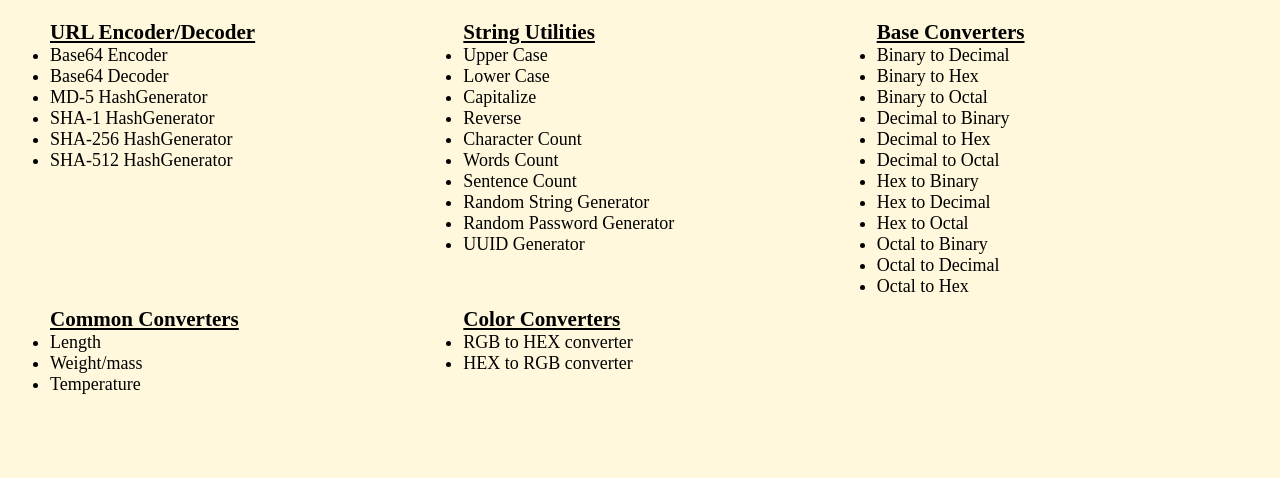
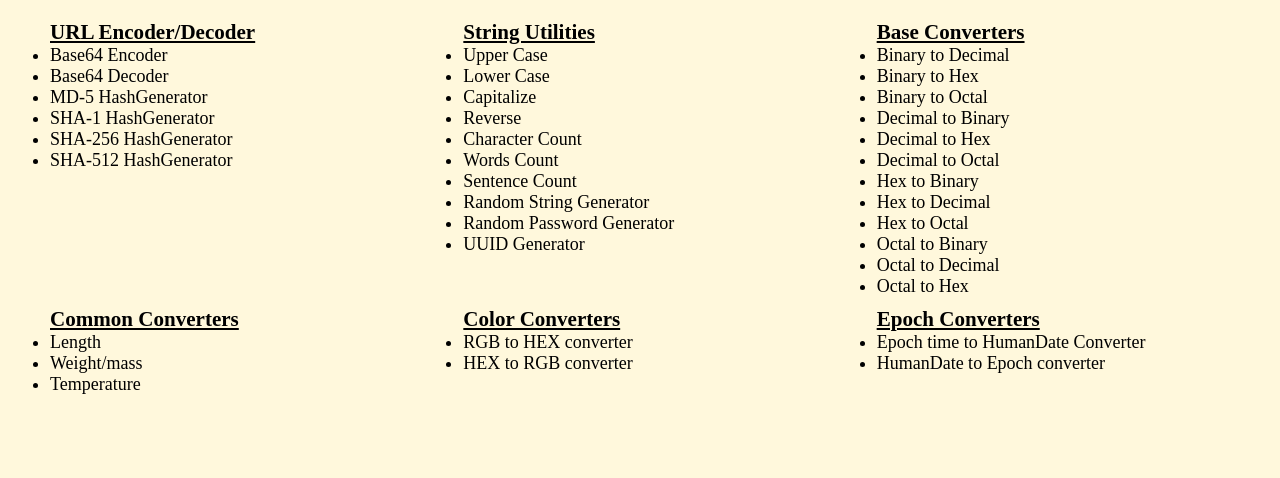
Before and after one commit to venkatnarasimha/central-utilty-Application-website, a website: page index.html in a window 1280 px wide. Shown: the part 322-800 px from the top of the page. Drawn offline with Linux system fonts and the light colour scheme.

Commit message:
added epoch converters

```diff
--- a/index.html
+++ b/index.html
@@ -5,6 +5,7 @@
     <meta http-equiv="X-UA-Compatible" content="IE=edge">
     <meta name="viewport" content="width=device-width, initial-scale=1.0">
     <title>Utility Applications</title>
+    <link rel = "icon" href ="https://img.icons8.com/material-rounded/24/000000/wrench.png" type = "image/x-icon">
     <link rel="stylesheet" href="style.css">
 </head>
 <body>
@@ -84,6 +85,14 @@
             </ul>
         </div>
 
+        <div class="epoch">
+            <h3>Epoch Converters</h3>
+            <ul>
+                <li><a href="https://epoch-converters.netlify.app/epoch-converter.html">Epoch time to HumanDate Converter</a></li>
+                <li><a href="https://epoch-converters.netlify.app/epoch-converter.html">HumanDate to Epoch converter</a></li>
+            </ul>
+        </div>
+
     </div>
 
     <div class=above-footer>
```
